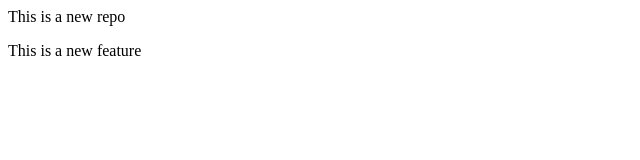
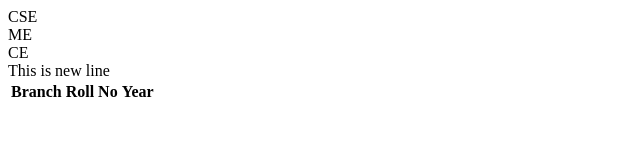
Before and after one commit to Pramod-Kumar-Pandey/localRepo, a plain HTML site: page index.html in a window 1280 px wide. Shown: the whole page, without its empty margins (0-640 px from the left). Drawn offline with Linux system fonts and the light colour scheme.

Commit message:
Add new line

```diff
--- a/index.html
+++ b/index.html
@@ -1,2 +1,23 @@
-<p>This is a new repo</p>
-<p>This is a new feature</p>
+<!DOCTYPE html>
+<html lang="en">
+<head>
+    <meta charset="UTF-8">
+    <meta name="viewport" content="width=device-width, initial-scale=1.0">
+    <title>Document</title>
+</head>
+<body>
+    <table style="border: 0cap;">
+        <tr>
+            <th>Branch</th>
+            <th>Roll No</th>
+            <th>Year</th>
+        </tr>
+        <tr>
+            <div>CSE</div>
+            <div>ME</div>
+            <div>CE</div>
+        </tr>
+        <tr>This is new line</tr>
+    </table>
+</body>
+</html>
```
